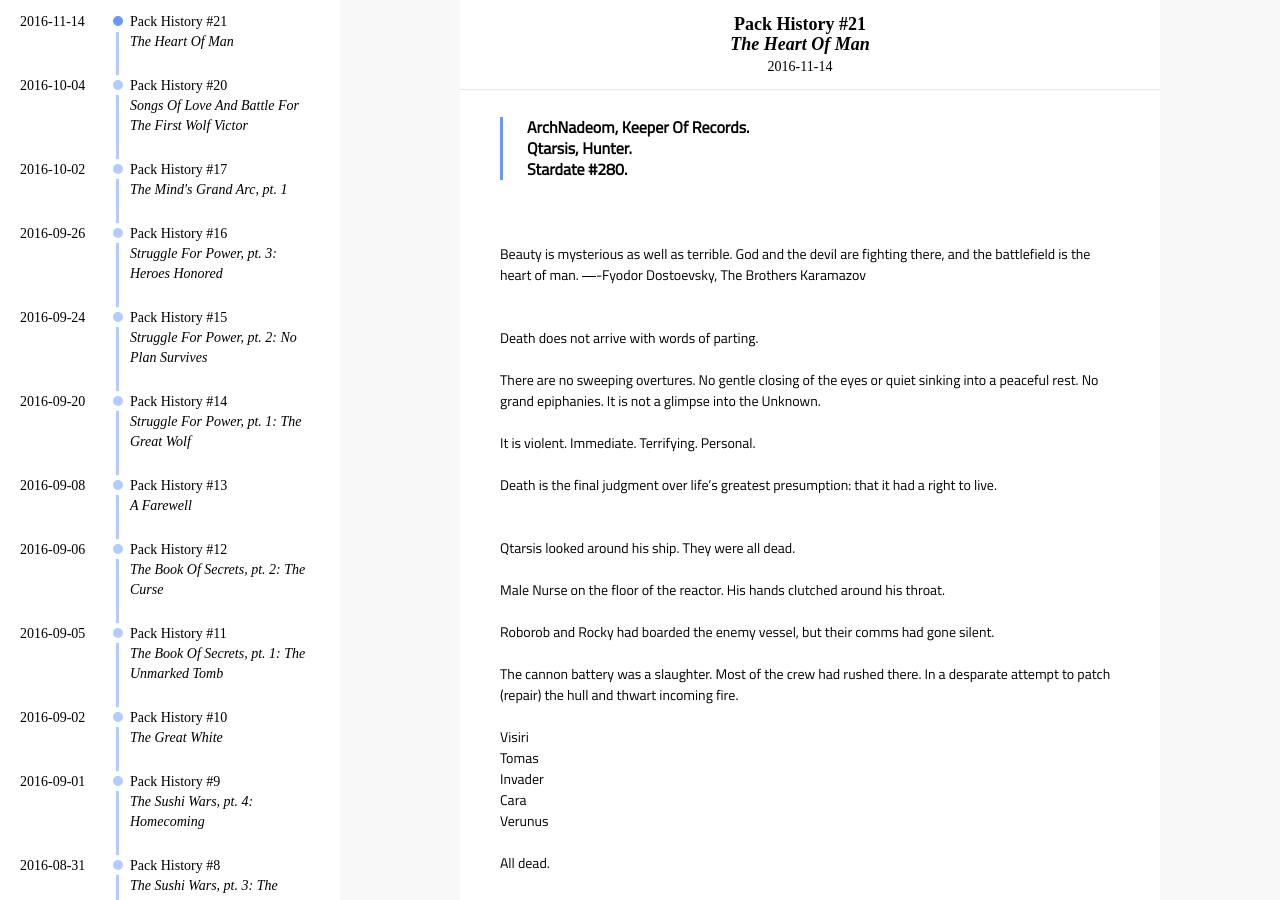
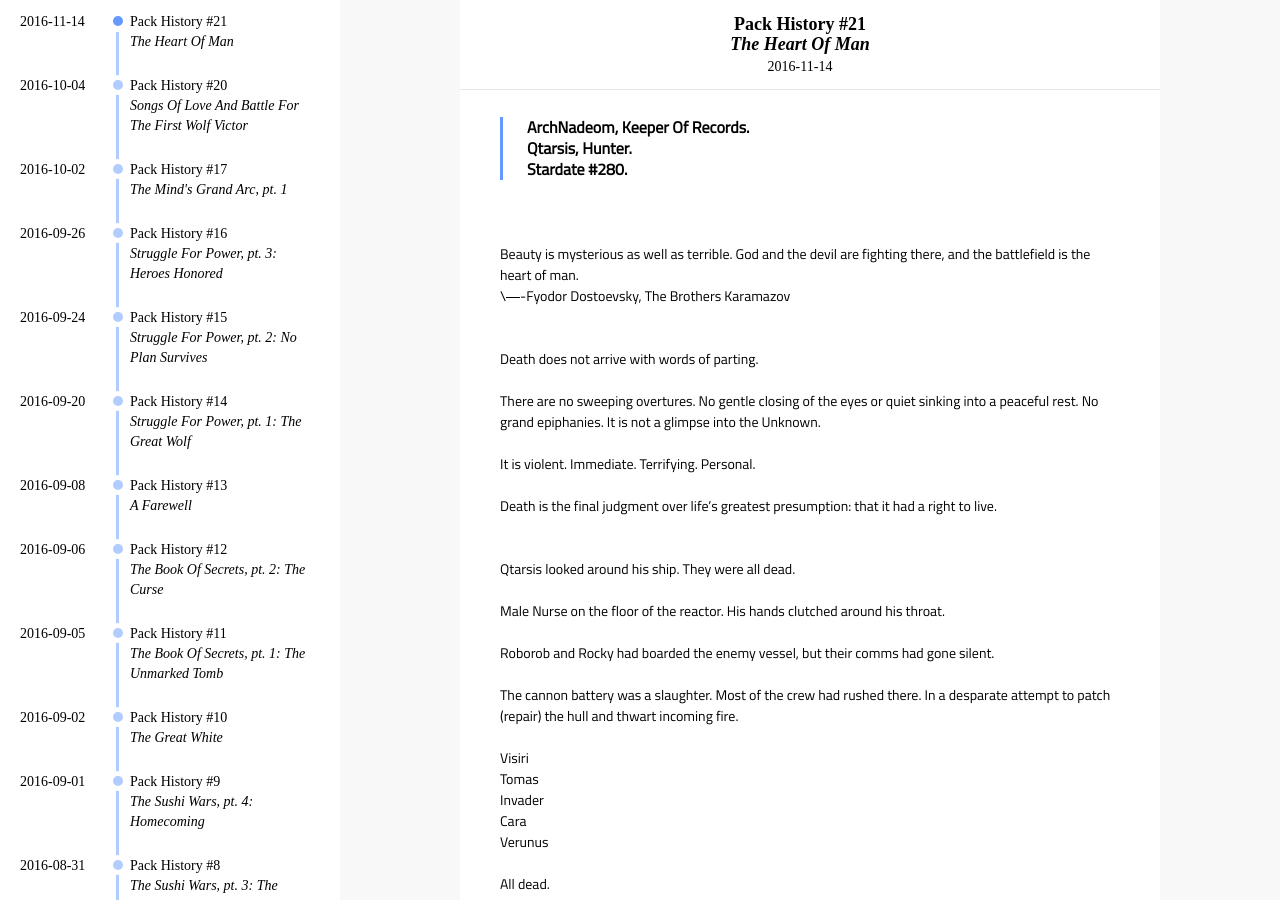
Before and after one commit to WolfpackPSS/wolfpackpss.github.io, a Jekyll site: the page built from _posts/2016-11-14-history-of-the-pack-heart-of-man.md, in a window 1280 px wide and 900 px high. Built offline with Jekyll 4.4.1, drawn with Linux system fonts in a browser that asks for light colours; comment, search, counter and statistics services are not loaded.

```diff
--- a/_posts/2016-11-14-history-of-the-pack-heart-of-man.md
+++ b/_posts/2016-11-14-history-of-the-pack-heart-of-man.md
@@ -10,7 +10,7 @@ ArchNadeom, Keeper Of Records.<br>Qtarsis, Hunter.<br>Stardate #280.
 &nbsp;
 
 Beauty is mysterious as well as terrible. God and the devil are fighting there, and the battlefield is the heart of man.
-―-Fyodor Dostoevsky, The Brothers Karamazov
+\―\-Fyodor Dostoevsky, The Brothers Karamazov
 &nbsp;
 
 Death does not arrive with words of parting.
```
